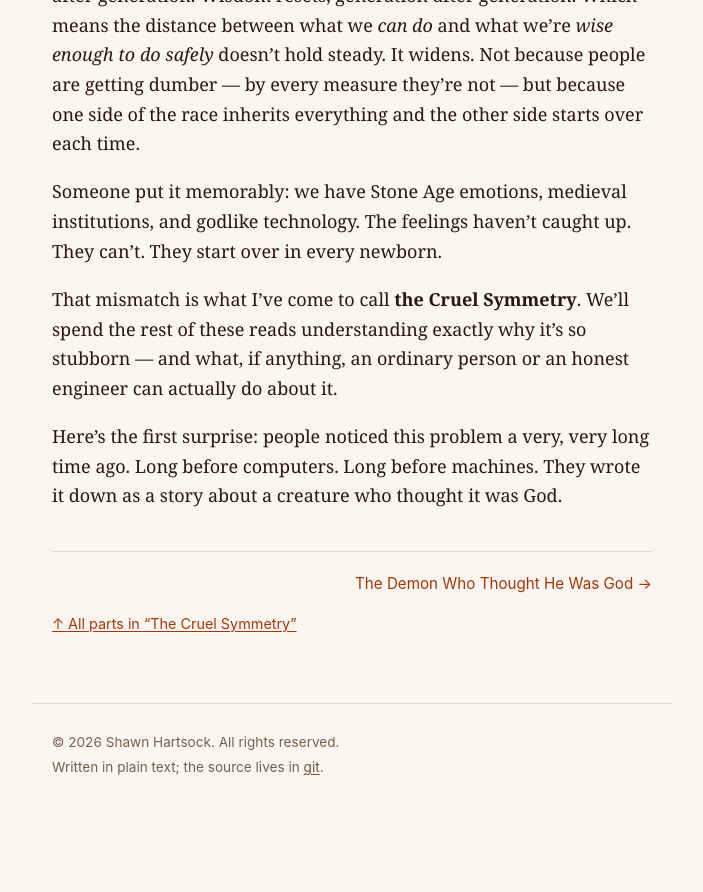
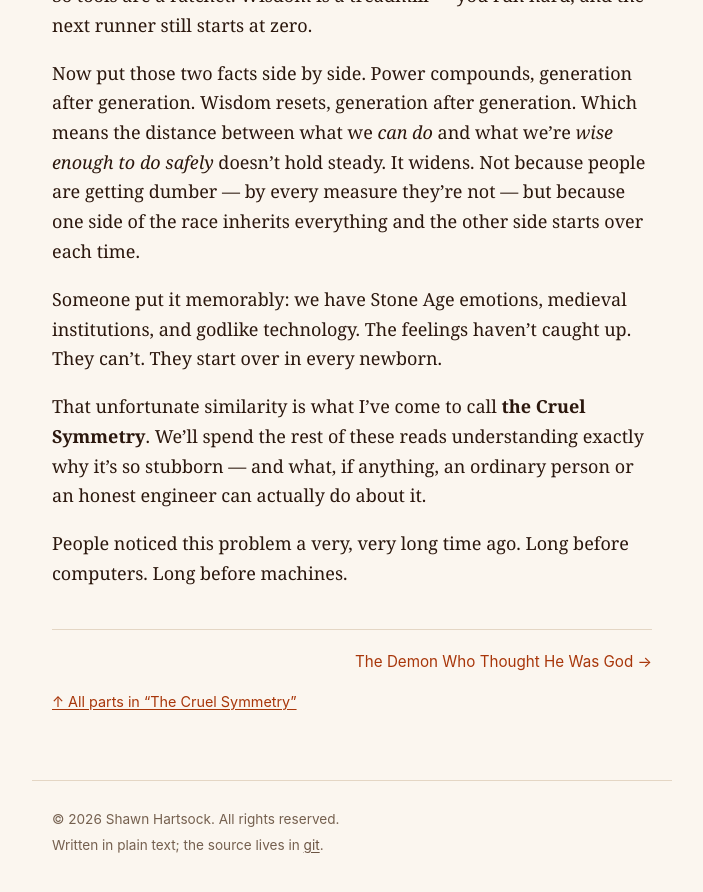
Before and after one commit to hartsock/hartsock.github.io, a Jekyll site: the page built from _reads/cruel-symmetry/01-the-tool-outran-the-hand.md, in a window 1280 px wide and 900 px high, scrolled down 1458 px. Shown: the top 892 px of the window, without its empty margins (288-991 px from the left). Built offline with Jekyll 4.4.1, drawn with Linux system fonts in a browser that asks for light colours; before the commit the page ends 2280 px from its top, so only the background shows below that; some of the changed text lies outside the part shown.

Commit message:
human revision

```diff
--- a/_reads/cruel-symmetry/01-the-tool-outran-the-hand.md
+++ b/_reads/cruel-symmetry/01-the-tool-outran-the-hand.md
@@ -16,6 +16,10 @@
 thread this whole series pulls on. To see why the gap keeps growing, you have to
 notice that there are two very different kinds of progress, and they behave in
 opposite ways.
+
+There is an unfortunate symmetry in these two types of progress. One kind
+transfers easily. The other either can't transfer at all or only does so at
+great effort.
 
 The first kind is **tools**. Tools stack up and never fall back. Once someone
 invents the wheel, nobody has to invent it again. The next generation is simply
@@ -50,10 +54,10 @@
 godlike technology. The feelings haven't caught up. They can't. They start over
 in every newborn.
 
-That mismatch is what I've come to call **the Cruel Symmetry**. We'll spend the
-rest of these reads understanding exactly why it's so stubborn — and what, if
-anything, an ordinary person or an honest engineer can actually do about it.
+That unfortunate similarity is what I've come to call **the Cruel Symmetry**.
+We'll spend the rest of these reads understanding exactly why it's so stubborn
+— and what, if anything, an ordinary person or an honest engineer can actually
+do about it.
 
-Here's the first surprise: people noticed this problem a very, very long time
-ago. Long before computers. Long before machines. They wrote it down as a
-story about a creature who thought it was God.
+People noticed this problem a very, very long time
+ago. Long before computers. Long before machines.
```
